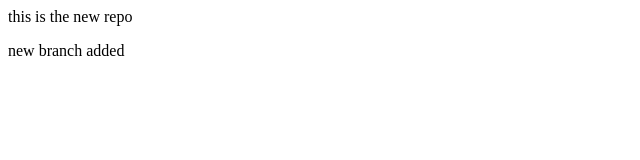
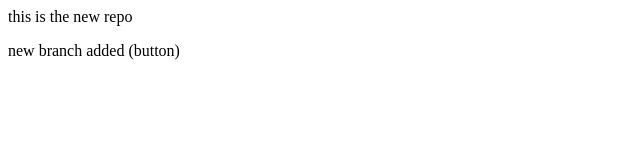
Before and after one commit to Bishal103/LocalRepo, a plain HTML site: page index.html in a window 1280 px wide. Shown: the full height of the page, 0-640 px from the left. Drawn offline with Linux system fonts and the light colour scheme.

```diff
--- a/index.html
+++ b/index.html
@@ -1,2 +1,2 @@
 <p>this is the new repo</p>
-<p>new branch added</p>
+<p>new branch added (button)</p>
```
